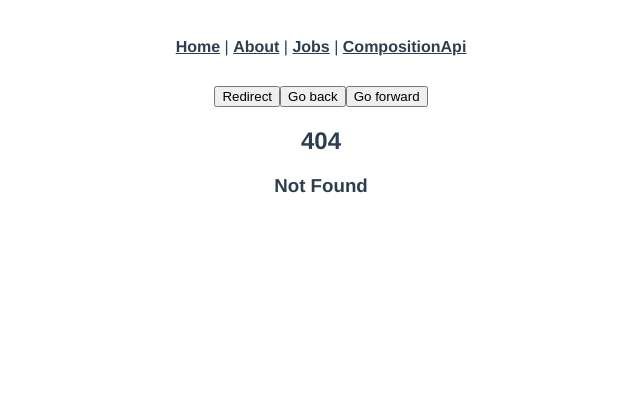
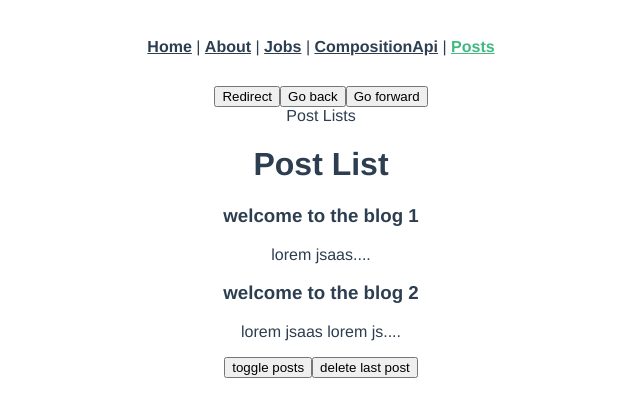
Before and after one commit to wilkersoh/vue-router, a Vue app: page /use-props-in-setup in a window 1280 px wide. Before the commit this address had no page. Shown: the top 416 px of the page, without its empty margins (319-959 px from the left). Built offline with nearby package versions, Linux system fonts and the light colour scheme.

Commit message:
Update lifeCycle hook

```diff
--- a/src/App.vue
+++ b/src/App.vue
@@ -3,7 +3,8 @@
     <router-link to="/">Home</router-link> |
     <router-link :to="{ name: 'About' }">About</router-link> |
     <router-link :to="{ name: 'Jobs' }">Jobs</router-link> |
-    <router-link :to="{ name: 'CompositionApi' }">CompositionApi</router-link>
+    <router-link :to="{ name: 'CompositionApi' }">CompositionApi</router-link> |
+    <router-link :to="{ name: 'Posts' }">Posts</router-link>
   </div>
 
   <button @click="redirect">Redirect</button>
--- /dev/null
+++ b/src/components/PostList.vue
@@ -0,0 +1,31 @@
+<template>
+  <div class="post-list">
+    <h1>Post List</h1>
+
+    <SinglePost v-for="post in posts" :key="post.id" :post="post" />
+    <!-- Below: DOM structure is
+      <div class="1MoreDiv"><div><h1></h1><div></div>
+     -->
+    <!-- <div v-for="post in posts" :key="post.id" class="1MoreDiv">
+      <SinglePost :post="post" />
+    </div> -->
+  </div>
+</template>
+
+<script>
+import { onMounted, onUnmounted, onUpdated } from 'vue';
+
+import SinglePost from './SinglePost.vue';
+
+export default {
+  props: ['posts'],
+  components: { SinglePost },
+  setup(props) {
+    onMounted(() => console.log('component mounted'));
+    onUnmounted(() => console.log('component unmount'));
+    onUpdated(() => console.log('component updated'));
+  },
+};
+</script>
+
+<style></style>
--- /dev/null
+++ b/src/components/SinglePost.vue
@@ -0,0 +1,22 @@
+<template>
+  <div>
+    <h3>{{ post.title }}</h3>
+    <p>{{ snippet }}</p>
+  </div>
+</template>
+
+<script>
+import { computed, onMounted, onUnmounted, onUpdated } from 'vue';
+
+export default {
+  props: ['post'],
+  setup(props) {
+    const snippet = computed(() => {
+      return props.post.body.substring(0, 20) + '....';
+    });
+    return { snippet };
+  },
+};
+</script>
+
+<style scoped></style>
--- a/src/router/index.js
+++ b/src/router/index.js
@@ -4,6 +4,7 @@ import Jobs from '../views/jobs/Jobs.vue';
 import JobDetails from '../views/jobs/JobDetails.vue';
 import NotFound from '../views/NotFound.vue';
 import CompositionApi from '../views/CompositionApi.vue';
+import Posts from '../views/Posts.vue';
 
 const routes = [
   {
@@ -36,6 +37,11 @@ const routes = [
     name: 'CompositionApi',
     component: CompositionApi,
   },
+  {
+    path: '/use-props-in-setup',
+    name: 'Posts',
+    component: Posts,
+  },
   // redirect
   {
     path: '/all-jobs',
--- a/src/views/CompositionApi.vue
+++ b/src/views/CompositionApi.vue
@@ -88,10 +88,10 @@ export default {
     };
   },
   created() {
-    console.log('created second');
+    console.log('created using options API second');
   },
   mounted() {
-    console.log('mounted third');
+    console.log('mounted using options API third');
   },
 };
 </script>
--- /dev/null
+++ b/src/views/Posts.vue
@@ -0,0 +1,37 @@
+<template>
+  <div>Post Lists</div>
+  <PostList v-if="showPosts" :posts="posts" />
+  <button @click="showPosts = !showPosts">toggle posts</button>
+  <button @click="deletePost">delete last post</button>
+</template>
+
+<script>
+import { onMounted, onUnmounted, onUpdated, ref } from 'vue';
+import PostList from '../components/PostList.vue';
+
+export default {
+  name: 'Posts',
+  components: { PostList },
+  setup() {
+    const showPosts = ref(true);
+
+    const posts = ref([
+      { title: 'welcome to the blog 1', body: 'lorem jsaas', id: 1 },
+      {
+        title: 'welcome to the blog 2',
+        body:
+          'lorem jsaas lorem jsaas lorem jsaaslorem jsaaslorem jsaaslorem jsaas lorem jsaas',
+        id: 2,
+      },
+    ]);
+
+    const deletePost = () => {
+      console.log(posts.value);
+      posts.value.pop();
+    };
+
+    return { posts, showPosts, deletePost };
+  },
+};
+</script>
+<style scoped></style>
```
